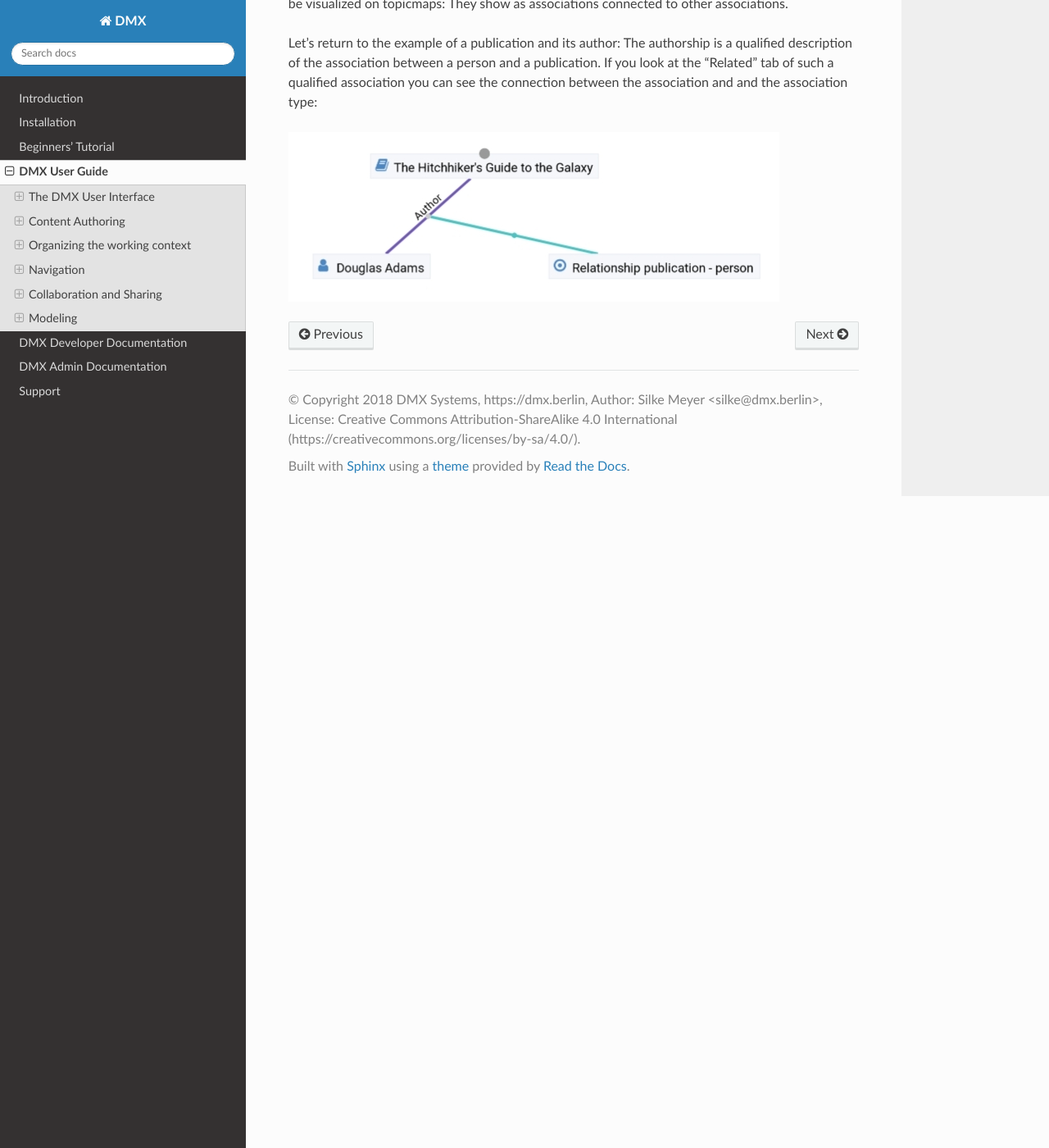
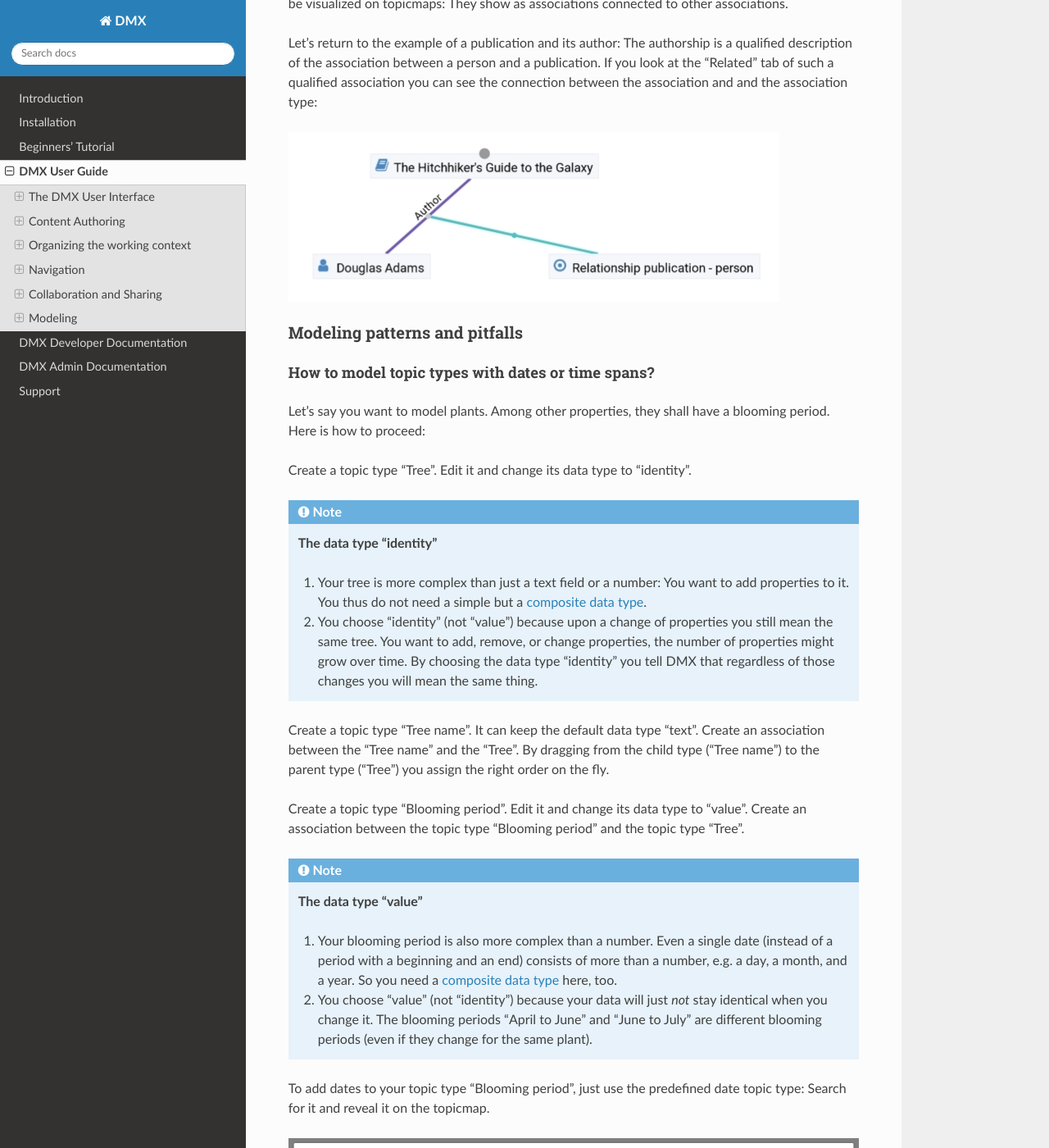
Before and after one commit to dmx-systems/dmx-documentation, a Sphinx documentation site: the page built from docs/user.rst, in a window 1280 px wide and 1400 px high, scrolled down 46020 px. Shown: the whole window at 82% size. Built offline with Sphinx 7.4.7 and the Read the Docs theme 2.0.0, drawn with Linux system fonts in a browser that asks for light colours; some of the changed text lies outside the part shown.

Commit message:
Added section for modeling examples with time span example

```diff
--- a/docs/user.rst
+++ b/docs/user.rst
@@ -1067,3 +1067,68 @@
 If you look at the "Related" tab of such a qualified association you can see the connection between the association and and the association type:
 
 .. image:: _static/edge-connection.jpg
+
+Modeling patterns and pitfalls
+==============================
+
+How to model topic types with dates or time spans?
+--------------------------------------------------
+
+Let's say you want to model plants.
+Among other properties, they shall have a blooming period.
+Here is how to proceed:
+
+Create a topic type "Tree".
+Edit it and change its data type to "identity".
+
+.. note:: **The data type "identity"**
+
+    #. Your tree is more complex than just a text field or a number: You want to add properties to it. You thus do not need a simple but a :ref:`composite data type<user-composites-and-composition-definitions>`.
+    #. You choose "identity" (not "value") because upon a change of properties you still mean the same tree. You want to add, remove, or change properties, the number of properties might grow over time. By choosing the data type "identity" you tell DMX that regardless of those changes you will mean the same thing.
+
+Create a topic type "Tree name".
+It can keep the default data type "text".
+Create an association between the "Tree name" and the "Tree".
+By dragging from the child type ("Tree name") to the parent type ("Tree") you assign the right order on the fly.
+
+Create a topic type "Blooming period".
+Edit it and change its data type to "value".
+Create an association between the topic type "Blooming period" and the topic type "Tree".
+
+.. note:: **The data type "value"**
+
+    #. Your blooming period is also more complex than a number. Even a single date (instead of a period with a beginning and an end) consists of more than a number, e.g. a day, a month, and a year. So you need a :ref:`composite data type<user-composites-and-composition-definitions>` here, too.
+    #. You choose "value" (not "identity") because your data will just *not* stay identical when you change it. The blooming periods "April to June" and "June to July" are different blooming periods (even if they change for the same plant).
+
+To add dates to your topic type "Blooming period", just use the predefined date topic type:
+Search for it and reveal it on the topicmap.
+
+.. image:: _static/search-results-date.png
+
+Investigate it by looking at the in-map details.
+
+.. image:: _static/details-date.png
+
+In the next step you assign *two* dates to the topic type "Blooming period":
+The start date and the end date.
+
+.. note:: **Custom Association Types**
+
+    You cannot create two or more associations of the same association type between two items. Use "Custom Association Types" to avoid errors.
+
+Create the first association between the topic type "Date" and the topic type "Blooming period".
+Edit the association and open the drop-down menu called "Custom Association Type".
+Select "From".
+
+.. image:: _static/custom-association-type-from.png
+
+For the end date create another association between the topic type "Date" and the topic type "Blooming period".
+Edit it, too, and select the Custom Association Type "To" this time.
+
+Your data model now looks like this:
+
+.. image:: _static/modeling-time-span.png
+
+To check, create an instance, a tree, click edit, you now have a form for dates.
+
+.. image:: _static/time-span-form.png
```
Also changed, not shown: docs/_static/custom-association-type-from.png (added), docs/_static/details-date.png (added), docs/_static/modeling-time-span.png (added), docs/_static/search-results-date.png (added), docs/_static/time-span-form.png (added).
